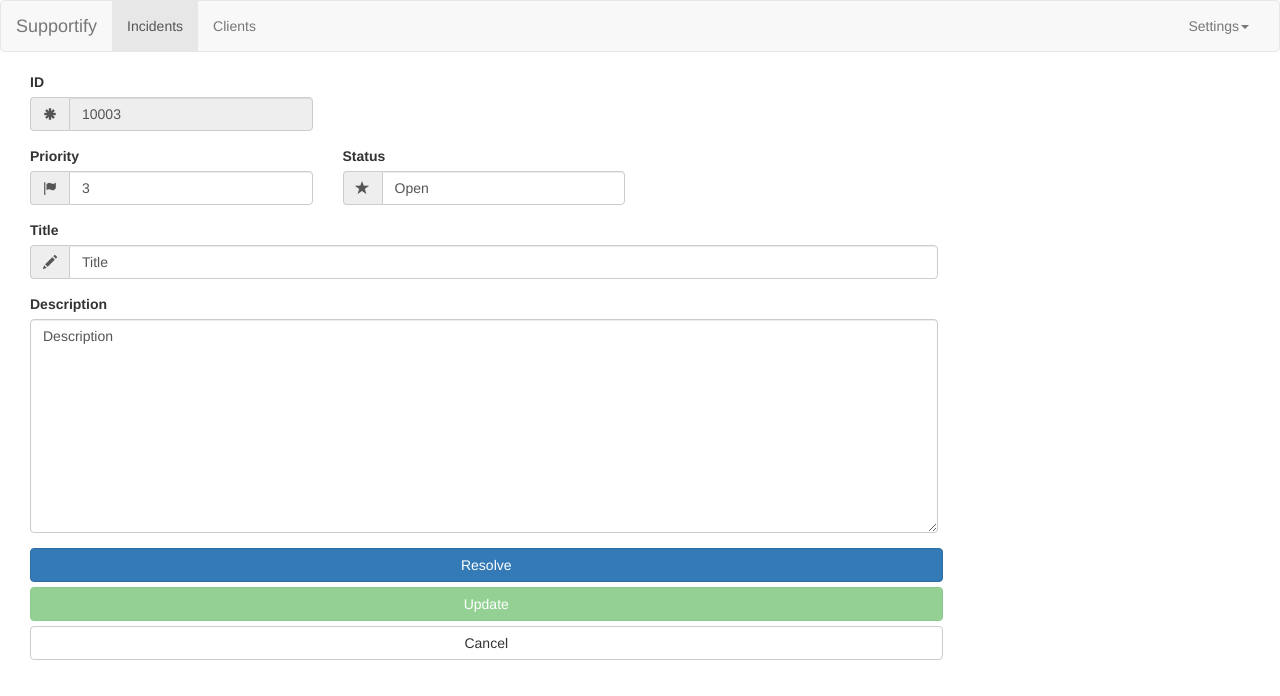
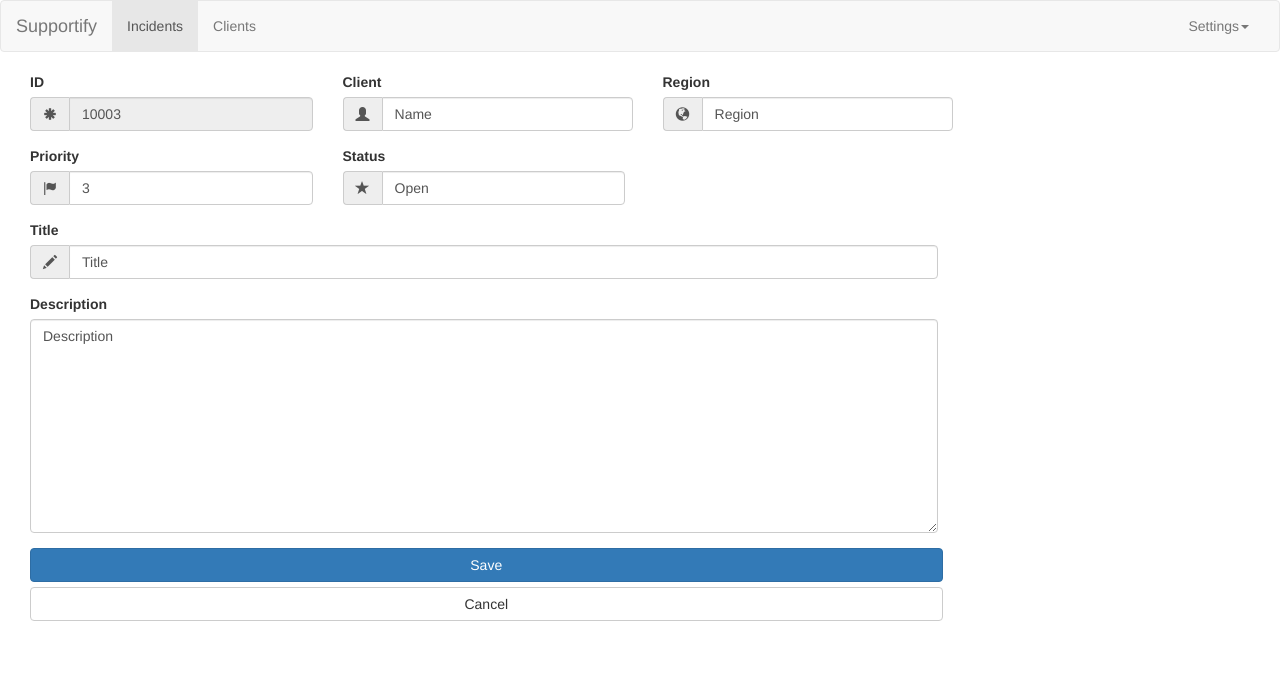
Before and after one commit to j4ckwinter/supportify, an Angular app: page /incidents/new in a window 1280 px wide. Shown: the top 696 px of the page. Built offline with nearby package versions, Linux system fonts and the light colour scheme.

Commit message:
Fixed bug where client details was not rendering

```diff
--- a/src/app/incidents/incident-form/incident-form.component.html
+++ b/src/app/incidents/incident-form/incident-form.component.html
@@ -101,8 +101,9 @@
         <div class="col-sm-9">
           <div class="form-group">
             <div class="btn-toolbar">
-              <button type="button" class="btn btn-primary btn-block" [disabled]="!incidentForm.valid">Resolve</button>
-              <button type="button" class="btn btn-success btn-block" [disabled]="!incidentForm.dirty || !incidentForm.valid || !editMode">Update</button>
+              <button type="button" class="btn btn-primary btn-block" *ngIf="editMode == true" [disabled]="!incidentForm.valid">Resolve</button>
+              <button type="button" class="btn btn-primary btn-block" *ngIf="editMode == false" [disabled]="!incidentForm.valid || !incidentForm.valid">Save</button>
+              <button type="button" class="btn btn-success btn-block" *ngIf="editMode == true" [disabled]="!incidentForm.dirty || !incidentForm.valid || !editMode">Update</button>
               <button type="button" class="btn btn-default btn-block">Cancel</button>
             </div>
           </div>
--- a/src/app/incidents/incident-form/incident-form.component.ts
+++ b/src/app/incidents/incident-form/incident-form.component.ts
@@ -25,7 +25,6 @@ export class IncidentFormComponent implements OnInit {
         (params: Params) => {
           this.incidentId = +params['id'];
           this.editMode = +params['id'] != null;
-          console.log(this.incidentId)
           if(this.incidentId !== this.incidentId) {
             this.editMode = false;
           }
@@ -58,6 +57,12 @@ export class IncidentFormComponent implements OnInit {
       )
     } else {
       incidentId = this.incidentService.getNewIncidentId();
+      incidentClient.push(
+        new FormGroup({
+          'name': new FormControl("Name", Validators.required),
+          'region': new FormControl("Region", Validators.required)
+        })
+      )
     }
     this.incidentForm = new FormGroup({
       'id': new FormControl(incidentId, Validators.required),
--- a/src/app/incidents/incidents.component.html
+++ b/src/app/incidents/incidents.component.html
@@ -16,10 +16,10 @@
       <td>P{{ incident.priority }}</td>
       <td> {{ incident.description }} </td>
       <td>
-        <button (click)="onViewIncident(incident.id)" type="button" class="btn btn-info">Open</button>
+        <button (click)="onViewIncident(incident.id)" type="button" class="btn btn-primary">Open</button>
       </td>
     </tr>
     </tbody>
   </table>
-  <button (click)="onNewRecipe()" type="button" class="btn btn-info custom">New Incident</button>
+  <button (click)="onNewRecipe()" type="button" class="btn btn-primary custom">New Incident</button>
 </div>
```
